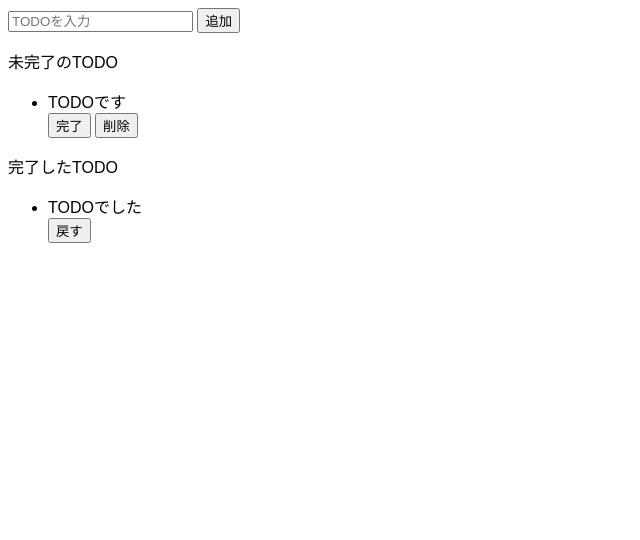
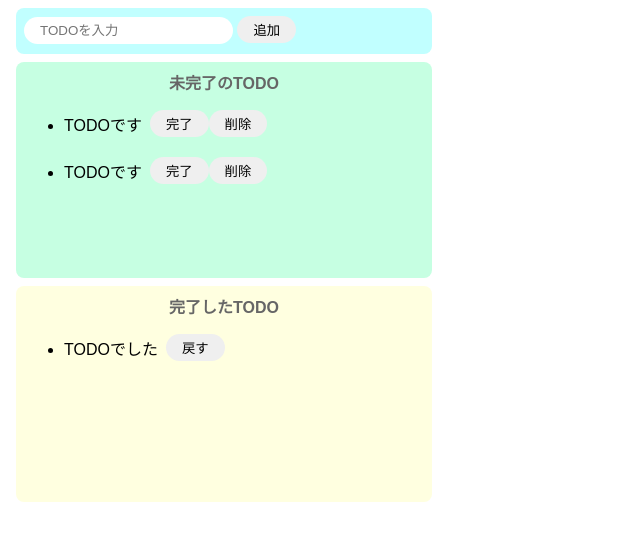
Before and after one commit to project-sa-git/todo-js, a website built with Parcel: page index.html in a window 1280 px wide. Shown: the whole page, without its empty margins (0-640 px from the left). Built offline with nearby package versions, Linux system fonts and the light colour scheme.

Commit message:
cssでスタイリング

```diff
--- a/index.html
+++ b/index.html
@@ -7,24 +7,31 @@
 </head>
 
 <body>
-	<div>
+	<div class="input-area">
 		<input placeholder="TODOを入力" />
 		<button>追加</button>
 	</div>
-	<div>
-		<p>未完了のTODO</p>
+	<div class="incomplete-area">
+		<p class="title">未完了のTODO</p>
 		<ul>
-			<div>
+			<div class="list-row">
+				<li>TODOです</li>
+				<button>完了</button>
+				<button>削除</button>
+			</div>
+		</ul>
+		<ul>
+			<div class="list-row">
 				<li>TODOです</li>
 				<button>完了</button>
 				<button>削除</button>
 			</div>
 		</ul>
 	</div>
-	<div>
-		<p>完了したTODO</p>
+	<div class="complete-area">
+		<p class="title">完了したTODO</p>
 		<ul>
-			<div>
+			<div class="list-row">
 				<li>TODOでした</li>
 				<button>戻す</button>
 			</div>
--- a/src/styles.css
+++ b/src/styles.css
@@ -1,3 +1,68 @@
 body {
   font-family: sans-serif;
 }
+
+input {
+  border-radius: 16px;
+  border: none;
+  padding: 6px 16px;
+  /* 選択時に枠表示を消す */
+  outline: none;
+}
+
+button {
+  border-radius: 16px;
+  border: none;
+  padding: 4px 16px;
+}
+
+/* マウスホバー時に色を変更 */
+button:hover {
+  background-color: #ff7fff;
+  color: #fff;
+  cursor: pointer;
+}
+
+li {
+  margin-right: 8px;
+}
+
+.input-area {
+  background-color: #c1ffff;
+  width: 400px;
+  height: 30px;
+  padding: 8px;
+  margin: 8px;
+  border-radius: 8px;
+}
+
+.incomplete-area {
+  background-color: #c6ffe2;
+  width: 400px;
+  min-height: 200px;
+  padding: 8px;
+  margin: 8px;
+  border-radius: 8px;
+}
+
+.complete-area {
+  background-color: #ffffe0;
+  width: 400px;
+  min-height: 200px;
+  padding: 8px;
+  margin: 8px;
+  border-radius: 8px;
+}
+
+.title {
+  text-align: center;
+  margin-top: 0;
+  font-weight: bold;
+  color: #666;
+}
+
+.list-row {
+  display: flex;
+  align-items: center;
+  padding-bottom: 4px;
+}
```
